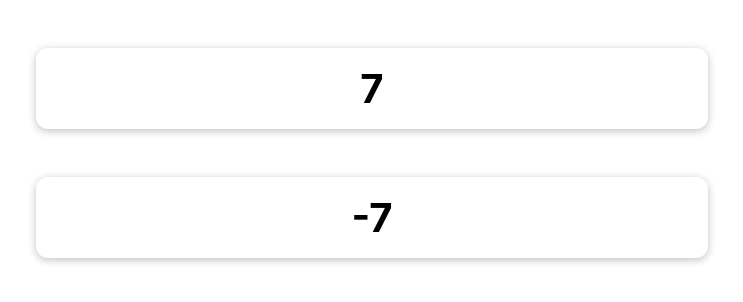
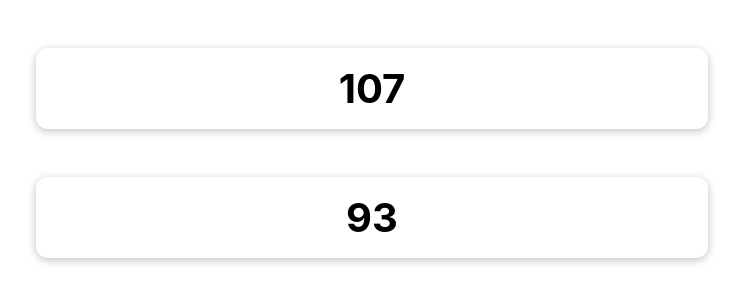
Before and after one commit to tareqnmd/react-complete-guide, a React (Create React App) app in the folder 11.Custom Hook/: page / in a window 1280 px wide. Shown: the top 302 px of the page, without its empty margins (268-1011 px from the left). Built offline with nearby package versions, Linux system fonts and the light colour scheme.

Commit message:
custom hook

```diff
--- a/11.Custom Hook/src/components/BackwardCounter.js
+++ b/11.Custom Hook/src/components/BackwardCounter.js
@@ -1,19 +1,10 @@
-import { useState, useEffect } from 'react';
-
+import useCounter from '../hooks/use-counter';
 import Card from './Card';
 
 const BackwardCounter = () => {
-  const [counter, setCounter] = useState(0);
+	const counter = useCounter(100,-1);
 
-  useEffect(() => {
-    const interval = setInterval(() => {
-      setCounter((prevCounter) => prevCounter - 1);
-    }, 1000);
-
-    return () => clearInterval(interval);
-  }, []);
-
-  return <Card>{counter}</Card>;
+	return <Card>{counter}</Card>;
 };
 
 export default BackwardCounter;
--- a/11.Custom Hook/src/components/ForwardCounter.js
+++ b/11.Custom Hook/src/components/ForwardCounter.js
@@ -1,19 +1,10 @@
-import { useState, useEffect } from 'react';
-
+import useCounter from '../hooks/use-counter';
 import Card from './Card';
 
 const ForwardCounter = () => {
-  const [counter, setCounter] = useState(0);
+	const counter = useCounter(100, 1);
 
-  useEffect(() => {
-    const interval = setInterval(() => {
-      setCounter((prevCounter) => prevCounter + 1);
-    }, 1000);
-
-    return () => clearInterval(interval);
-  }, []);
-
-  return <Card>{counter}</Card>;
+	return <Card>{counter}</Card>;
 };
 
 export default ForwardCounter;
--- /dev/null
+++ b/11.Custom Hook/src/hooks/use-counter.js
@@ -0,0 +1,17 @@
+import { useEffect, useState } from 'react';
+
+const useCounter = (initial, value) => {
+	const [counter, setCounter] = useState(initial);
+
+	useEffect(() => {
+		const interval = setInterval(() => {
+			setCounter((prevCounter) => prevCounter + value);
+		}, 1000);
+
+		return () => clearInterval(interval);
+	}, []);
+
+	return counter;
+};
+
+export default useCounter;
```
